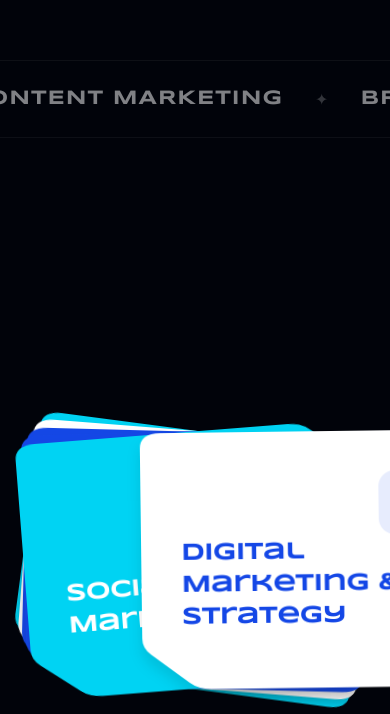
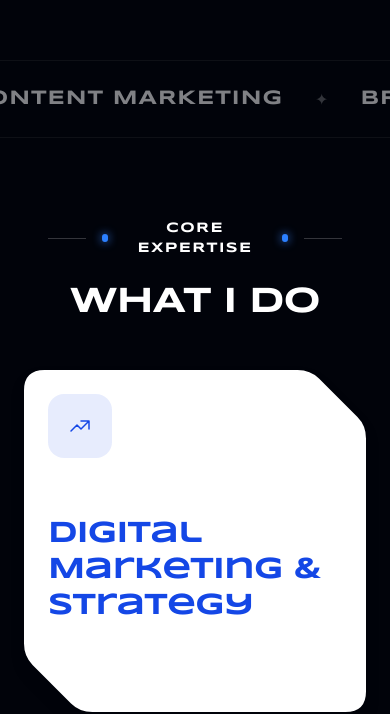
Before and after one commit to UNITY-11/mozzin, a Next.js app: page / in a window 390 px wide. Shown: the part 4270-4984 px from the top of the page. Built offline with nearby package versions, Linux system fonts and the light colour scheme.

Commit message:
fix(expertise): optimize layout, disable animations, and add click-to-flip for mobile

```diff
--- a/src/components/ExpertiseSection.tsx
+++ b/src/components/ExpertiseSection.tsx
@@ -185,16 +185,16 @@ export default function ExpertiseSection() {
   return (
     <section
       ref={containerRef}
-      className="relative z-20 h-[500vh] bg-[#01030a]"
+      className="relative z-20 h-auto bg-[#01030a] md:h-[500vh]"
     >
-      <div className="sticky top-0 flex h-screen w-full flex-col items-center justify-center overflow-hidden border-t border-white/5 px-6 md:px-10">
-        <div className="relative flex h-full w-full max-w-[1500px] items-center justify-center">
+      <div className="relative top-0 flex h-auto w-full flex-col items-center justify-center border-t border-white/5 px-6 py-20 md:sticky md:h-screen md:overflow-hidden md:px-10 md:py-0">
+        <div className="relative flex h-full w-full max-w-[1500px] flex-col items-center md:justify-center">
           {/* Section Header (Centered, fades out as cards enter) */}
           <div
-            className="absolute top-1/2 left-1/2 flex w-full max-w-3xl -translate-x-1/2 -translate-y-1/2 flex-col items-center px-6 text-center"
+            className="relative mb-12 flex w-full max-w-3xl flex-col items-center px-6 text-center max-md:!pointer-events-auto max-md:!opacity-100 md:absolute md:top-1/2 md:left-1/2 md:mb-0 md:-translate-x-1/2 md:-translate-y-1/2"
             style={{
-              opacity: Math.max(0, 1 - entryProgress * 1), // Fades out completely by entryProgress=0.5
-              pointerEvents: entryProgress > 0.1 ? 'none' : 'auto',
+              opacity: isMobile ? 1 : Math.max(0, 1 - entryProgress * 1), // Fades out completely by entryProgress=0.5
+              pointerEvents: !isMobile && entryProgress > 0.1 ? 'none' : 'auto',
             }}
           >
             <div className="mb-6 flex items-center gap-4">
@@ -214,9 +214,11 @@ export default function ExpertiseSection() {
 
           {/* 3x2 Grid Container (Slides up, then cards spread) */}
           <div
-            className="relative grid w-full grid-cols-1 gap-6 will-change-transform md:grid-cols-2 md:gap-8 lg:grid-cols-3"
+            className="relative grid w-full grid-cols-1 gap-6 will-change-transform max-md:!transform-none md:grid-cols-2 md:gap-8 lg:grid-cols-3"
             style={{
-              transform: `translateY(${(1 - entryProgress) * 100}vh)`,
+              transform: isMobile
+                ? 'none'
+                : `translateY(${(1 - entryProgress) * 100}vh)`,
             }}
           >
             {expertiseData.map((item, index) => (
@@ -252,6 +254,8 @@ function ExpertiseCard({
   isMobile: boolean
   isTablet: boolean
 }) {
+  const [isFlipped, setIsFlipped] = useState(false)
+
   // Use a smooth easing for the spread out (e.g. cubic ease-out)
   const easeOut = (t: number) => 1 - Math.pow(1 - t, 3)
   const spread = easeOut(spreadProgress)
@@ -267,20 +271,9 @@ function ExpertiseCard({
   let yCalc = '0px'
 
   if (isMobile) {
-    // 1. Force the grid column into a perfect center stack
-    const rowOffset = index - 2.5
-    const baseYCalc = `calc(${rowOffset} * -100% + ${rowOffset} * -24px)`
-
-    // 2. Swipe off sequentially
-    const chunkStart = index * 0.2
-    let localProgress = (spreadProgress - chunkStart) / 0.2
-    localProgress = Math.max(0, Math.min(1, localProgress))
-    const direction = index % 2 === 0 ? 1 : -1
-
-    xCalc = `calc(${localProgress * direction * 200}vw)`
-    yCalc = baseYCalc
-    const baseRotation = (index - 2.5) * 3
-    currentRotation = baseRotation + localProgress * direction * 45
+    xCalc = '0px'
+    yCalc = '0px'
+    currentRotation = 0
   } else if (isTablet) {
     const col = index % 2
     const row = Math.floor(index / 2)
@@ -305,14 +298,17 @@ function ExpertiseCard({
 
   return (
     <div
-      className="group relative aspect-[4/3] w-full will-change-transform md:aspect-square lg:aspect-[4/3]"
+      className="group relative aspect-square w-full cursor-pointer will-change-transform max-md:!transform-none lg:aspect-[4/3]"
+      onClick={() => setIsFlipped(!isFlipped)}
       style={{
         perspective: '1500px',
         transform: `translate(${xCalc}, ${yCalc}) rotate(${currentRotation}deg)`,
         zIndex,
       }}
     >
-      <div className="relative h-full w-full transition-transform duration-700 [transform-style:preserve-3d] group-hover:[transform:rotateY(180deg)]">
+      <div
+        className={`relative h-full w-full transition-transform duration-700 [transform-style:preserve-3d] md:group-hover:[transform:rotateY(180deg)] ${isFlipped ? '[transform:rotateY(180deg)]' : ''}`}
+      >
         {/* Front Side */}
         <div className="absolute inset-0 h-full w-full [-webkit-backface-visibility:hidden] [backface-visibility:hidden]">
           {/* Responsive SVG Background Shape */}
@@ -329,16 +325,16 @@ function ExpertiseCard({
 
           {/* Front Content */}
           <div
-            className={`absolute inset-0 flex flex-col p-10 lg:p-12 ${styleConfig.contentText}`}
+            className={`absolute inset-0 flex flex-col p-6 sm:p-10 lg:p-12 ${styleConfig.contentText}`}
           >
             <div
-              className={`mb-auto inline-flex h-16 w-16 items-center justify-center self-end rounded-2xl ${styleConfig.iconBg}`}
+              className={`mb-auto inline-flex h-16 w-16 items-center justify-center self-start rounded-2xl md:self-end ${styleConfig.iconBg}`}
             >
               {item.icon}
             </div>
 
-            <div className="pr-4 pb-4">
-              <h4 className="font-syncopate text-2xl font-black tracking-tight md:text-3xl">
+            <div className="pr-4 pb-16 sm:pb-4">
+              <h4 className="font-syncopate text-3xl font-black tracking-tight md:text-3xl">
                 {item.title}
               </h4>
             </div>
@@ -361,7 +357,7 @@ function ExpertiseCard({
 
           {/* Back Content */}
           <div
-            className={`absolute inset-0 flex flex-col items-center justify-center p-8 text-center lg:p-10 ${styleConfig.contentText}`}
+            className={`absolute inset-0 flex flex-col items-center justify-center p-6 text-center sm:p-8 lg:p-10 ${styleConfig.contentText}`}
           >
             <h4 className="font-syncopate mb-4 text-xl font-bold tracking-tight md:text-2xl">
               {item.title}
```
